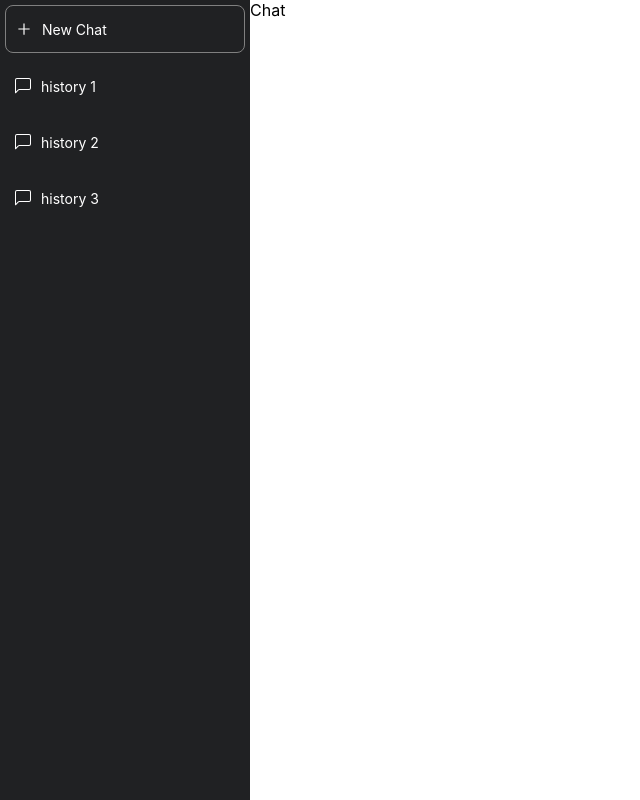
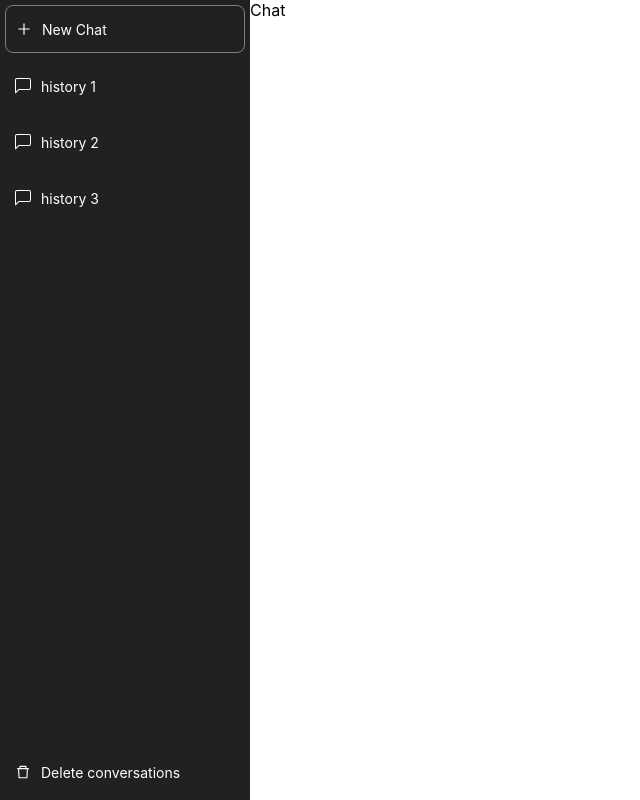
Before and after one commit to oleksandrivanyshyn/express-react-socket.io-ai-chat, a React (Create React App) app in the folder web/: page / in a window 1280 px wide. Shown: the whole page, without its empty margins (0-640 px from the left). Built offline with nearby package versions, Linux system fonts and the light colour scheme.

Commit message:
feat: add DeleteConversationsButton component and integrate it into Sidebar

```diff
--- /dev/null
+++ b/web/src/Dashboard/Sidebar/DeleteConversationsButton.js
@@ -0,0 +1,15 @@
+import React from "react";
+import { AiOutlineDelete } from "react-icons/ai";
+
+const DeleteConversationsButton = () => {
+  return (
+    <div className="list_item delete_conv_button" onClick={() => {}}>
+      <div className="list_item_icon">
+        <AiOutlineDelete color="white" />
+      </div>
+      <p className="list_item_text">Delete conversations</p>
+    </div>
+  );
+};
+
+export default DeleteConversationsButton;
--- a/web/src/Dashboard/Sidebar/Sidebar.js
+++ b/web/src/Dashboard/Sidebar/Sidebar.js
@@ -1,6 +1,7 @@
 import React from 'react';
 import NewChatButton from './NewChatButton';
 import ListItem from './ListItem';
+import DeleteConversationsButton from './DeleteConversationsButton';
 
 const Sidebar = () => {
   return (
@@ -9,6 +10,7 @@ const Sidebar = () => {
       <ListItem title="history 1" />
       <ListItem title="history 2" />
       <ListItem title="history 3" />
+      <DeleteConversationsButton />
     </div>
   );
 };
```
